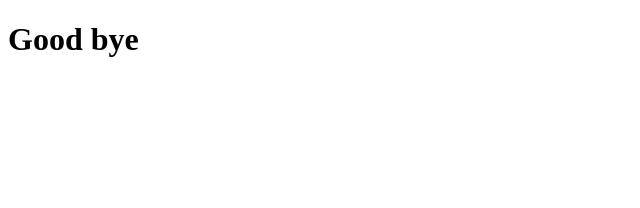
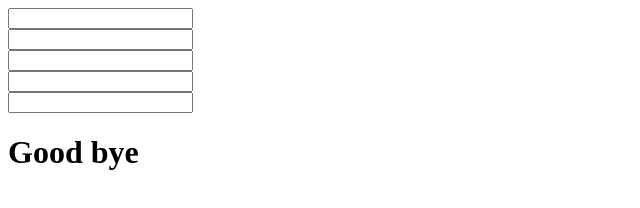
Before and after one commit to diwoo/test, a plain HTML site: page sav.html in a window 1280 px wide. Shown: the whole page, without its empty margins (0-640 px from the left). Drawn offline with Linux system fonts and the light colour scheme.

Commit message:
ENVOIE FORMULAIRE

```diff
--- a/sav.html
+++ b/sav.html
@@ -5,6 +5,13 @@
     <title>Document2</title>
 </head>
 <body>
+   <form>
+       <div><input type="text"></div>
+       <div><input type="text"></div>
+       <div><input type="text"></div>
+       <div><input type="text"></div>
+       <div><input type="text"></div>
+   </form>
     <h1>Good bye</h1>
 </body>
 </html>
```
